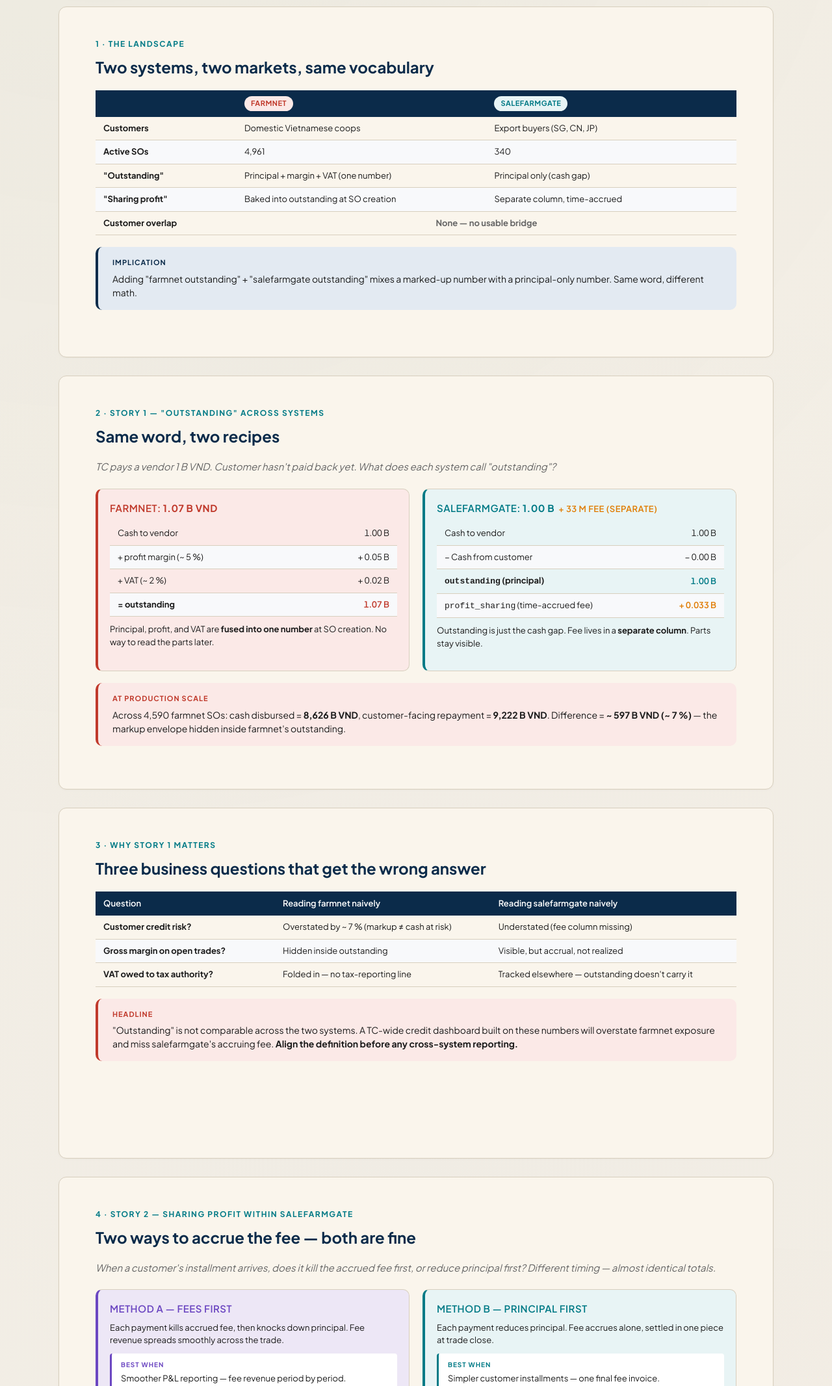
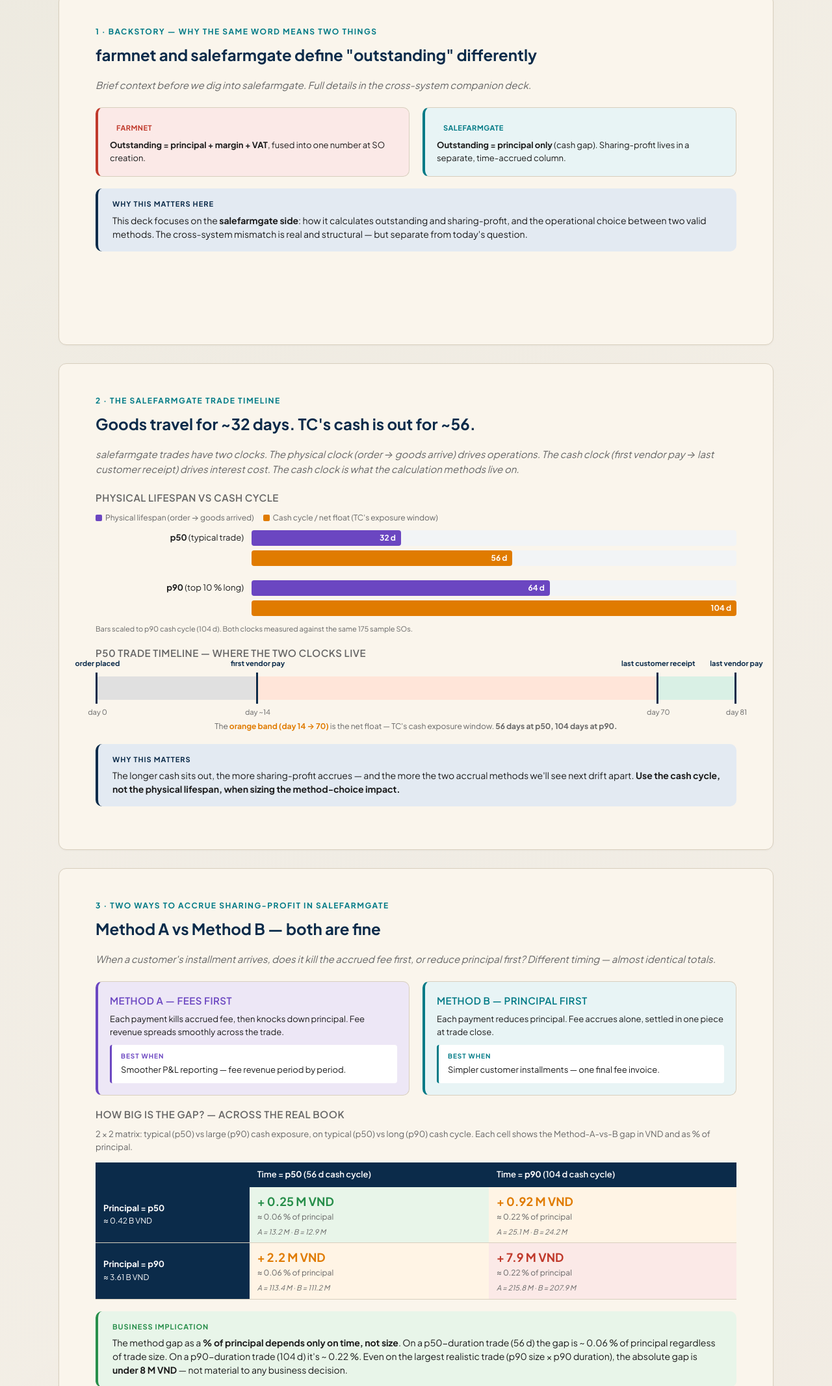
Before and after one commit to Techcoop-vn/demo, a plain HTML site: page 120526-demo-outstanding-analysis.html in a window 1280 px wide. Shown: the part 667-2800 px from the top of the page at 65% size. Drawn offline with Linux system fonts and the light colour scheme.

Commit message:
updated demo

```diff
--- a/120526-demo-outstanding-analysis.html
+++ b/120526-demo-outstanding-analysis.html
@@ -2,7 +2,7 @@
 <html lang="en">
 <head>
 <meta charset="UTF-8">
-<title>Outstanding & sharing-profit · farmnet vs salefarmgate</title>
+<title>Outstanding & sharing-profit · salefarmgate</title>
 <link rel="preconnect" href="https://fonts.googleapis.com">
 <link rel="preconnect" href="https://fonts.gstatic.com" crossorigin>
 <link href="https://fonts.googleapis.com/css2?family=Fraunces:ital,opsz,wght@0,9..144,400;0,9..144,500;0,9..144,600;1,9..144,400&family=JetBrains+Mono:wght@400;500;600&family=Plus+Jakarta+Sans:wght@400;500;600;700&display=swap" rel="stylesheet">
@@ -107,125 +107,95 @@
 
 <!-- ======== SLIDE 1: COVER ======== -->
 <div class="slide">
-  <div class="slide-num">TECHCOOP · DATA · UNIFIED VIEW</div>
-  <h1>"Outstanding" and "sharing profit"<br>mean different things in different systems</h1>
-  <p class="subtitle">Two ambiguities behind the same vocabulary. One is structural. One is a quiet choice.</p>
+  <div class="slide-num">TECHCOOP · DATA · SALEFARMGATE</div>
+  <h1>How should salefarmgate calculate<br>sharing profit?</h1>
+  <p class="subtitle">Two valid accrual methods are on the table. We'll show why the financial difference is negligible — making this a workflow choice, not a revenue decision.</p>
 
   <div class="callout purple">
     <div class="lbl">The problem</div>
-    <p>farmnet and salefarmgate both use the words "outstanding" and "sharing profit" — but the underlying math is different. Reports that combine the two systems silently mix two different definitions.</p>
+    <p>When a customer pays back an installment, salefarmgate can apply it <strong>fees-first</strong> (kill accrued sharing-profit, then reduce principal) or <strong>principal-first</strong> (reduce principal, settle the fee at trade close). Same total fee in the end — different timing. Which method should the team use?</p>
   </div>
 
   <div class="callout navy">
-    <div class="lbl">The two answers</div>
-    <p><strong>Story 1 (cross-system):</strong> farmnet's "outstanding" = principal + markup; salefarmgate's = principal only. The mismatch is structural. Fix the definition before any TC-wide roll-up.<br><br>
-    <strong>Story 2 (within salefarmgate):</strong> two ways to accrue the sharing-profit fee. Gap is negligible on normal trades. Pick the one that fits the team's workflow — it's not a revenue lever.</p>
+    <div class="lbl">The answer (preview)</div>
+    <p>On a typical trade the gap between the two methods is <strong>&lt; 0.1 % of principal</strong> — a few million VND. <strong>This is not a revenue lever.</strong> Pick whichever method fits the finance and customer-ops workflow better.</p>
   </div>
 </div>
 
-<!-- ======== SLIDE 2: THE LANDSCAPE ======== -->
+<!-- ======== SLIDE 2: BRIEF BACKSTORY — STORY 1 IN ONE SLIDE ======== -->
 <div class="slide">
-  <div class="slide-num">1 · The landscape</div>
-  <h2>Two systems, two markets, same vocabulary</h2>
+  <div class="slide-num">1 · Backstory — why the same word means two things</div>
+  <h2>farmnet and salefarmgate define "outstanding" differently</h2>
+  <p class="subtitle">Brief context before we dig into salefarmgate. Full details in the cross-system companion deck.</p>
 
-  <table style="table-layout:fixed">
-    <colgroup>
-      <col style="width:22%">
-      <col style="width:39%">
-      <col style="width:39%">
-    </colgroup>
-    <thead>
-      <tr>
-        <th></th>
-        <th><span class="pill farmnet">farmnet</span></th>
-        <th><span class="pill farmgate">salefarmgate</span></th>
-      </tr>
-    </thead>
-    <tbody>
-      <tr><td class="bold">Customers</td><td>Domestic Vietnamese coops</td><td>Export buyers (SG, CN, JP)</td></tr>
-      <tr><td class="bold">Active SOs</td><td>4,961</td><td>340</td></tr>
-      <tr><td class="bold">"Outstanding"</td><td>Principal + margin + VAT (one number)</td><td>Principal only (cash gap)</td></tr>
-      <tr><td class="bold">"Sharing profit"</td><td>Baked into outstanding at SO creation</td><td>Separate column, time-accrued</td></tr>
-      <tr><td class="bold">Customer overlap</td><td colspan="2" class="bold" style="text-align:center;color:var(--gray-m)">None — no usable bridge</td></tr>
-    </tbody>
-  </table>
+  <div class="two-col">
+    <div class="method-card farmnet">
+      <h3 style="color:var(--red);margin-top:0;margin-bottom:6px"><span class="pill farmnet">farmnet</span></h3>
+      <p style="font-size:13px;margin-bottom:0"><strong>Outstanding = principal + margin + VAT</strong>, fused into one number at SO creation.</p>
+    </div>
+    <div class="method-card farmgate">
+      <h3 style="color:var(--teal);margin-top:0;margin-bottom:6px"><span class="pill farmgate">salefarmgate</span></h3>
+      <p style="font-size:13px;margin-bottom:0"><strong>Outstanding = principal only</strong> (cash gap). Sharing-profit lives in a separate, time-accrued column.</p>
+    </div>
+  </div>
 
   <div class="callout navy">
-    <div class="lbl">Implication</div>
-    <p>Adding "farmnet outstanding" + "salefarmgate outstanding" mixes a marked-up number with a principal-only number. Same word, different math.</p>
+    <div class="lbl">Why this matters here</div>
+    <p>This deck focuses on the <strong>salefarmgate side</strong>: how it calculates outstanding and sharing-profit, and the operational choice between two valid methods. The cross-system mismatch is real and structural — but separate from today's question.</p>
   </div>
 </div>
 
-<!-- ======== SLIDE 3: STORY 1 — OUTSTANDING ACROSS SYSTEMS ======== -->
+<!-- ======== SLIDE 3: THE TRADE TIMELINE ======== -->
 <div class="slide">
-  <div class="slide-num">2 · Story 1 — "outstanding" across systems</div>
-  <h2>Same word, two recipes</h2>
-  <p class="subtitle">TC pays a vendor 1 B VND. Customer hasn't paid back yet. What does each system call "outstanding"?</p>
+  <div class="slide-num">2 · The salefarmgate trade timeline</div>
+  <h2>Goods travel for ~32 days. TC's cash is out for ~56.</h2>
+  <p class="subtitle">salefarmgate trades have two clocks. The physical clock (order → goods arrive) drives operations. The cash clock (first vendor pay → last customer receipt) drives interest cost. The cash clock is what the calculation methods live on.</p>
 
-  <div class="two-col">
-    <div class="method-card farmnet">
-      <h3 style="color:var(--red);margin-top:0;margin-bottom:10px">farmnet: <span style="font-weight:800">1.07 B VND</span></h3>
-      <table style="font-size:13px;margin:0">
-        <tbody>
-          <tr><td>Cash to vendor</td><td class="num">1.00 B</td></tr>
-          <tr><td>+ profit margin (~ 5 %)</td><td class="num">+ 0.05 B</td></tr>
-          <tr><td>+ VAT (~ 2 %)</td><td class="num">+ 0.02 B</td></tr>
-          <tr style="background:#FBE9E7"><td class="bold">= outstanding</td><td class="num bold red">1.07 B</td></tr>
-        </tbody>
-      </table>
-      <p style="font-size:13px;margin-top:10px">Principal, profit, and VAT are <strong>fused into one number</strong> at SO creation. No way to read the parts later.</p>
+  <h3>Physical lifespan vs cash cycle</h3>
+  <div class="legend" style="font-size:12px;color:var(--gray-m);display:flex;gap:14px;margin:6px 0 10px;align-items:center">
+    <span><span style="display:inline-block;width:10px;height:10px;background:var(--purple);border-radius:2px;margin-right:5px;vertical-align:middle"></span>Physical lifespan (order → goods arrived)</span>
+    <span><span style="display:inline-block;width:10px;height:10px;background:var(--orange);border-radius:2px;margin-right:5px;vertical-align:middle"></span>Cash cycle / net float (TC's exposure window)</span>
+  </div>
+  <div style="margin:6px 0 16px">
+    <div class="bar-row">
+      <div class="bar-label"><strong>p50</strong> (typical trade)</div>
+      <div class="bar-track"><div class="bar-fill purple" style="width:30.8%">32 d</div></div>
     </div>
-
-    <div class="method-card farmgate">
-      <h3 style="color:var(--teal);margin-top:0;margin-bottom:10px">salefarmgate: <span style="font-weight:800">1.00 B</span> &nbsp;<span style="font-size:13px;color:var(--orange);font-weight:600">+ 33 M fee (separate)</span></h3>
-      <table style="font-size:13px;margin:0">
-        <tbody>
-          <tr><td>Cash to vendor</td><td class="num">1.00 B</td></tr>
-          <tr><td>− Cash from customer</td><td class="num">− 0.00 B</td></tr>
-          <tr style="background:#E8F4F5"><td class="bold"><code>outstanding</code> (principal)</td><td class="num bold teal">1.00 B</td></tr>
-          <tr style="background:#FFF4E5"><td><code>profit_sharing</code> (time-accrued fee)</td><td class="num" style="color:var(--orange);font-weight:600">+ 0.033 B</td></tr>
-        </tbody>
-      </table>
-      <p style="font-size:13px;margin-top:10px">Outstanding is just the cash gap. Fee lives in a <strong>separate column</strong>. Parts stay visible.</p>
+    <div class="bar-row">
+      <div class="bar-label">&nbsp;</div>
+      <div class="bar-track"><div class="bar-fill orange" style="width:53.8%">56 d</div></div>
+    </div>
+    <div style="height:8px"></div>
+    <div class="bar-row">
+      <div class="bar-label"><strong>p90</strong> (top 10 % long)</div>
+      <div class="bar-track"><div class="bar-fill purple" style="width:61.5%">64 d</div></div>
+    </div>
+    <div class="bar-row">
+      <div class="bar-label">&nbsp;</div>
+      <div class="bar-track"><div class="bar-fill orange" style="width:100%">104 d</div></div>
     </div>
   </div>
+  <p style="font-size:11px;color:var(--gray-m);margin-top:-4px;margin-bottom:14px">Bars scaled to p90 cash cycle (104 d). Both clocks measured against the same 175 sample SOs.</p>
 
-  <div class="callout red">
-    <div class="lbl">At production scale</div>
-    <p>Across 4,590 farmnet SOs: cash disbursed = <strong>8,626 B VND</strong>, customer-facing repayment = <strong>9,222 B VND</strong>. Difference = <strong>~ 597 B VND (~ 7 %)</strong> — the markup envelope hidden inside farmnet's outstanding.</p>
+  <h3>p50 trade timeline — where the two clocks live</h3>
+  <div style="background:linear-gradient(to right,#E0E0E0 0%,#E0E0E0 25%,#FFE5D9 25%,#FFE5D9 87.5%,#D9F0E5 87.5%,#D9F0E5 100%);height:36px;border-radius:6px;position:relative;margin:24px 0 32px">
+    <div style="position:absolute;top:-6px;bottom:-6px;left:0;border-left:3px solid var(--navy)"><div style="position:absolute;top:-22px;transform:translateX(-50%);font-size:11px;color:var(--navy);font-weight:700;white-space:nowrap">order placed</div><div style="position:absolute;bottom:-22px;transform:translateX(-50%);font-size:11px;color:var(--gray-m);white-space:nowrap">day 0</div></div>
+    <div style="position:absolute;top:-6px;bottom:-6px;left:25%;border-left:3px solid var(--navy)"><div style="position:absolute;top:-22px;transform:translateX(-50%);font-size:11px;color:var(--navy);font-weight:700;white-space:nowrap">first vendor pay</div><div style="position:absolute;bottom:-22px;transform:translateX(-50%);font-size:11px;color:var(--gray-m);white-space:nowrap">day ~14</div></div>
+    <div style="position:absolute;top:-6px;bottom:-6px;left:87.5%;border-left:3px solid var(--navy)"><div style="position:absolute;top:-22px;transform:translateX(-50%);font-size:11px;color:var(--navy);font-weight:700;white-space:nowrap">last customer receipt</div><div style="position:absolute;bottom:-22px;transform:translateX(-50%);font-size:11px;color:var(--gray-m);white-space:nowrap">day 70</div></div>
+    <div style="position:absolute;top:-6px;bottom:-6px;right:0;border-left:3px solid var(--navy)"><div style="position:absolute;top:-22px;transform:translateX(-50%);font-size:11px;color:var(--navy);font-weight:700;white-space:nowrap">last vendor pay</div><div style="position:absolute;bottom:-22px;transform:translateX(-50%);font-size:11px;color:var(--gray-m);white-space:nowrap">day 81</div></div>
+  </div>
+  <p style="text-align:center;font-size:12px;color:var(--gray-m);margin-bottom:0">The <strong style="color:var(--orange)">orange band (day 14 → 70)</strong> is the net float — TC's cash exposure window. <strong>56 days at p50, 104 days at p90.</strong></p>
+
+  <div class="callout navy">
+    <div class="lbl">Why this matters</div>
+    <p>The longer cash sits out, the more sharing-profit accrues — and the more the two accrual methods we'll see next drift apart. <strong>Use the cash cycle, not the physical lifespan, when sizing the method-choice impact.</strong></p>
   </div>
 </div>
 
-<!-- ======== SLIDE 4: WHY STORY 1 MATTERS ======== -->
+<!-- ======== SLIDE 4: SHARING-PROFIT METHODS ======== -->
 <div class="slide">
-  <div class="slide-num">3 · Why Story 1 matters</div>
-  <h2>Three business questions that get the wrong answer</h2>
-
-  <table>
-    <thead>
-      <tr>
-        <th style="width:28%">Question</th>
-        <th>Reading farmnet naively</th>
-        <th>Reading salefarmgate naively</th>
-      </tr>
-    </thead>
-    <tbody>
-      <tr><td class="bold">Customer credit risk?</td><td>Overstated by ~ 7 % (markup ≠ cash at risk)</td><td>Understated (fee column missing)</td></tr>
-      <tr><td class="bold">Gross margin on open trades?</td><td>Hidden inside outstanding</td><td>Visible, but accrual, not realized</td></tr>
-      <tr><td class="bold">VAT owed to tax authority?</td><td>Folded in — no tax-reporting line</td><td>Tracked elsewhere — outstanding doesn't carry it</td></tr>
-    </tbody>
-  </table>
-
-  <div class="callout red" style="margin-top:18px">
-    <div class="lbl">Headline</div>
-    <p>"Outstanding" is not comparable across the two systems. A TC-wide credit dashboard built on these numbers will overstate farmnet exposure and miss salefarmgate's accruing fee. <strong>Align the definition before any cross-system reporting.</strong></p>
-  </div>
-</div>
-
-<!-- ======== SLIDE 5: STORY 2 — SHARING-PROFIT WITHIN SALEFARMGATE ======== -->
-<div class="slide">
-  <div class="slide-num">4 · Story 2 — sharing profit within salefarmgate</div>
-  <h2>Two ways to accrue the fee — both are fine</h2>
+  <div class="slide-num">3 · Two ways to accrue sharing-profit in salefarmgate</div>
+  <h2>Method A vs Method B — both are fine</h2>
   <p class="subtitle">When a customer's installment arrives, does it kill the accrued fee first, or reduce principal first? Different timing — almost identical totals.</p>
 
   <div class="two-col">
@@ -247,44 +217,56 @@
     </div>
   </div>
 
-  <h3>How big is the gap?</h3>
-  <p style="font-size:13px;color:var(--gray-m);margin-bottom:8px">5 B VND credit line, 2.5 % / 30 d, 3 installments. Total sharing-profit per trade:</p>
+  <h3>How big is the gap? — across the real book</h3>
+  <p style="font-size:13px;color:var(--gray-m);margin-bottom:10px">2 × 2 matrix: typical (p50) vs large (p90) cash exposure, on typical (p50) vs long (p90) cash cycle. Each cell shows the Method-A-vs-B gap in VND and as % of principal.</p>
 
   <table>
     <thead>
       <tr>
-        <th style="width:32%">Scenario</th>
-        <th class="num">Method A</th>
-        <th class="num">Method B</th>
-        <th class="num">Gap</th>
-        <th class="num">% of principal</th>
+        <th></th>
+        <th class="num" style="color:white;background:var(--navy)">Time = <strong>p50</strong> (56 d cash cycle)</th>
+        <th class="num" style="color:white;background:var(--navy)">Time = <strong>p90</strong> (104 d cash cycle)</th>
       </tr>
     </thead>
     <tbody>
       <tr>
-        <td><strong style="color:var(--green)">Typical</strong> <span style="color:var(--gray-m);font-size:12px">(56 d)</span></td>
-        <td class="num">157 M</td><td class="num">154 M</td><td class="num bold">+ 3 M</td><td class="num">0.06 %</td>
+        <td class="bold" style="background:var(--navy);color:white;width:24%">Principal = <strong>p50</strong><br><span style="font-weight:400;font-size:12px">≈ 0.42 B VND</span></td>
+        <td style="background:#E8F5E9">
+          <div style="font-size:18px;font-weight:800;color:var(--green)">+ 0.25 M VND</div>
+          <div style="font-size:12px;color:var(--gray-m);margin-top:2px">≈ 0.06 % of principal</div>
+          <div style="font-size:11px;color:var(--gray-m);margin-top:6px;font-style:italic">A = 13.2 M · B = 12.9 M</div>
+        </td>
+        <td style="background:#FFF4E5">
+          <div style="font-size:18px;font-weight:800;color:var(--orange)">+ 0.92 M VND</div>
+          <div style="font-size:12px;color:var(--gray-m);margin-top:2px">≈ 0.22 % of principal</div>
+          <div style="font-size:11px;color:var(--gray-m);margin-top:6px;font-style:italic">A = 25.1 M · B = 24.2 M</div>
+        </td>
       </tr>
       <tr>
-        <td><strong style="color:var(--orange)">Large</strong> <span style="color:var(--gray-m);font-size:12px">(104 d, top 10 %)</span></td>
-        <td class="num">299 M</td><td class="num">288 M</td><td class="num bold">+ 11 M</td><td class="num">0.22 %</td>
-      </tr>
-      <tr style="background:#FBE9E7">
-        <td><strong style="color:var(--red)">Stuck</strong> <span style="color:var(--gray-m);font-size:12px">(225 d, near-default)</span></td>
-        <td class="num red bold">678 M</td><td class="num red bold">625 M</td><td class="num red bold">+ 53 M</td><td class="num red bold">1.07 %</td>
+        <td class="bold" style="background:var(--navy);color:white">Principal = <strong>p90</strong><br><span style="font-weight:400;font-size:12px">≈ 3.61 B VND</span></td>
+        <td style="background:#FFF4E5">
+          <div style="font-size:18px;font-weight:800;color:var(--orange)">+ 2.2 M VND</div>
+          <div style="font-size:12px;color:var(--gray-m);margin-top:2px">≈ 0.06 % of principal</div>
+          <div style="font-size:11px;color:var(--gray-m);margin-top:6px;font-style:italic">A = 113.4 M · B = 111.2 M</div>
+        </td>
+        <td style="background:#FBE9E7">
+          <div style="font-size:18px;font-weight:800;color:var(--red)">+ 7.9 M VND</div>
+          <div style="font-size:12px;color:var(--gray-m);margin-top:2px">≈ 0.22 % of principal</div>
+          <div style="font-size:11px;color:var(--gray-m);margin-top:6px;font-style:italic">A = 215.8 M · B = 207.9 M</div>
+        </td>
       </tr>
     </tbody>
   </table>
 
   <div class="callout green">
-    <div class="lbl">Headline</div>
-    <p>Typical trade: <strong>~ 3 M VND gap</strong> (&lt; 0.1 % of principal). Negligible for the bulk of the book. Only stuck trades push the gap toward 50 M.</p>
+    <div class="lbl">Business implication</div>
+    <p>The method gap as a <strong>% of principal depends only on time, not size</strong>. On a p50-duration trade (56 d) the gap is ~ 0.06 % of principal regardless of trade size. On a p90-duration trade (104 d) it's ~ 0.22 %. Even on the largest realistic trade (p90 size × p90 duration), the absolute gap is <strong>under 8 M VND</strong> — not material to any business decision.</p>
   </div>
 </div>
 
-<!-- ======== SLIDE 6: STORY 2 BUSINESS TRADEOFF ======== -->
+<!-- ======== SLIDE 5: BUSINESS TRADEOFF ======== -->
 <div class="slide">
-  <div class="slide-num">5 · Story 2 — the business tradeoff</div>
+  <div class="slide-num">4 · The business tradeoff</div>
   <h2>Pick the method that fits the team's workflow</h2>
 
   <div class="two-col">
@@ -311,35 +293,34 @@
   </div>
 </div>
 
-<!-- ======== SLIDE 7: PUTTING THE TWO STORIES TOGETHER ======== -->
+<!-- ======== SLIDE 6: CLOSING — THE SALEFARMGATE DECISION ======== -->
 <div class="slide">
-  <div class="slide-num">6 · Side by side</div>
-  <h2>One is structural. One is a quiet choice.</h2>
+  <div class="slide-num">5 · The decision</div>
+  <h2>For salefarmgate: pick a method, move on</h2>
 
   <table>
     <thead>
       <tr>
-        <th style="width:18%"></th>
-        <th style="width:41%">Story 1 · Outstanding across systems</th>
-        <th style="width:41%">Story 2 · Sharing-profit within salefarmgate</th>
+        <th style="width:24%"></th>
+        <th style="width:38%"><span class="pill" style="background:#EDE7F6;color:var(--purple)">Method A · Fees first</span></th>
+        <th style="width:38%"><span class="pill farmgate">Method B · Principal first</span></th>
       </tr>
     </thead>
     <tbody>
-      <tr><td class="bold">Where</td><td>Between farmnet and salefarmgate</td><td>Between Method A and Method B inside salefarmgate</td></tr>
-      <tr><td class="bold">Size</td><td class="red bold">~ 7 % of cash disbursed (~ 597 B VND)</td><td class="green bold">&lt; 0.1 % of principal (~ 3 M VND typical)</td></tr>
-      <tr><td class="bold">Type</td><td>Modeling — different things under the same name</td><td>Workflow — same thing, different timing</td></tr>
-      <tr><td class="bold">Decision</td><td>Align the definition before any TC-wide roll-up</td><td>Pick A or B based on team preference</td></tr>
-      <tr><td class="bold">Urgency</td><td class="red">High if cross-system reporting is on the roadmap</td><td class="green">Low — re-visit only if stuck-trade volume grows</td></tr>
+      <tr><td class="bold">P&amp;L recognition</td><td>Smooth — fee revenue period by period</td><td>Lumpy — one balloon at trade close</td></tr>
+      <tr><td class="bold">Customer installments</td><td>Each payment splits into fee + principal</td><td>Every payment is principal; one final fee invoice</td></tr>
+      <tr><td class="bold">Typical-trade gap (p50)</td><td colspan="2" class="green bold" style="text-align:center">≈ 0.06 % of principal · &lt; 1 M VND on a 0.4 B trade</td></tr>
+      <tr><td class="bold">Stuck-trade gap (p99)</td><td colspan="2" class="orange" style="text-align:center;font-weight:600">≈ 1 % of principal — only meaningful if long-tail volume grows</td></tr>
     </tbody>
   </table>
 
   <div class="callout purple" style="margin-top:18px">
     <div class="lbl">Single takeaway</div>
-    <p style="font-size:15px">Same vocabulary, two different situations. <strong>Story 1: structural — fix before TC-wide reporting.</strong> <strong>Story 2: pick a method, move on.</strong></p>
+    <p style="font-size:15px">The two methods produce essentially the same total sharing-profit on a typical salefarmgate trade. <strong>This is a workflow choice, not a revenue lever.</strong> Pick whichever fits the finance and customer-ops teams better.</p>
   </div>
 
   <p style="font-size:11px;color:var(--ink-soft);font-style:italic;margin-top:24px">
-    Source · salefarmgate-db-1 (local, 340 active SOs) + farmnet_service prod via AAD (4,590 SOs, 29,720 disbursements) · 2026-05-10.
+    Source · salefarmgate-db-1 (local, 340 active SOs) · 2026-05-10. farmnet context from companion deck.
   </p>
 </div>
 
@@ -364,7 +345,7 @@
 
 </div><!-- /deck-inner -->
 
-<footer>outstanding &amp; sharing-profit · unified view · 7 slides · 2026-05-10</footer>
+<footer>outstanding &amp; sharing-profit · salefarmgate focus · 6 slides · 2026-05-10</footer>
 </div><!-- /deck -->
 </body>
 </html>
```
